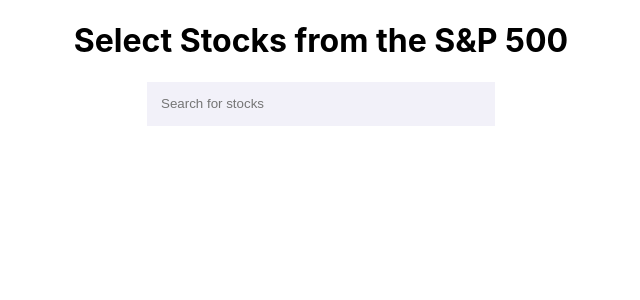
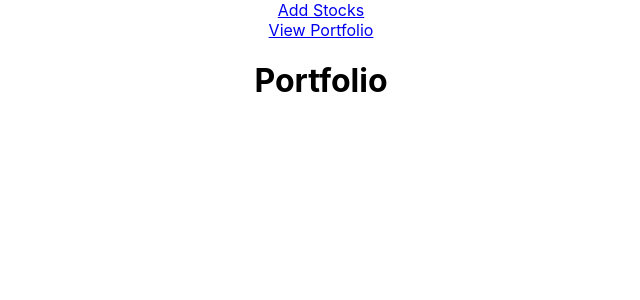
Before and after one commit to kanishkalikhanna/Portfolio-Theory-React-Python, a React (Create React App) app in the folder frontend/: page /portfolio in a window 1280 px wide. Shown: the top 300 px of the page, without its empty margins (319-959 px from the left). Built offline with nearby package versions, Linux system fonts and the light colour scheme.

Commit message:
added navbar and portfolio component

```diff
--- a/frontend/package.json
+++ b/frontend/package.json
@@ -9,6 +9,7 @@
     "react": "^17.0.1",
     "react-bootstrap-validation": "^0.1.11",
     "react-dom": "^17.0.1",
+    "react-router-dom": "^5.2.0",
     "react-scripts": "4.0.1",
     "web-vitals": "^0.2.4"
   },
--- a/frontend/src/App.js
+++ b/frontend/src/App.js
@@ -1,5 +1,9 @@
 import './App.css';
 import SearchStocks from './components/SearchStocks';
+import Navbar from './components/Navbar';
+import Portfolio from './components/Portfolio';
+import { BrowserRouter as Router, Route} from "react-router-dom";
+
 
 /**
  *
@@ -10,9 +14,15 @@
 
 function App() {
   return (
-    <div className="App">
-        <SearchStocks/>
-    </div>
+    <Router>
+        <div className="App">
+          <Navbar />
+          <Route path="/" exact component={SearchStocks} />
+          <Route path="/portfolio" component={Portfolio} />
+          {/* <Route path="/mvp" component={CreateExercise} />
+          <Route path="/orp" component={CreateUser} />    */}
+        </div>
+    </Router>
   );
 }
 
--- /dev/null
+++ b/frontend/src/components/Navbar.js
@@ -0,0 +1,16 @@
+import React, { Component } from 'react';
+import { Link } from 'react-router-dom';
+
+export default class Navbar extends Component {
+
+  render() {
+    return (
+
+        <div>
+            <Link to="/" className="nav-link">Add Stocks</Link>
+            <br></br>
+            <Link to="/portfolio" className="nav-link">View Portfolio</Link>
+        </div>
+    );
+  }
+}
--- /dev/null
+++ b/frontend/src/components/Portfolio.js
@@ -0,0 +1,20 @@
+import React from 'react';
+
+const Portfolio = ({PortfolioStocks=[]}) => {
+  return (
+    <div>
+        <h1>Portfolio</h1>
+        { PortfolioStocks.map((data, index) => {
+            if (data) {
+                return (
+                    <div key={data}>
+                        <h2>{data.description}</h2>
+                    </div>
+                )
+            }
+        })}
+    </div>
+  );
+}
+
+export default Portfolio
--- a/frontend/src/components/SearchStocks.js
+++ b/frontend/src/components/SearchStocks.js
@@ -17,6 +17,13 @@
      setstockList(filtered);
   }
 
+  /*
+    Add the stock to portfolio list
+    remove stock from stock list default
+  */
+  function handleAddingStock() {
+  }
+
   return (
         <div>
             <h1>Select Stocks from the S&P 500</h1>
@@ -27,7 +34,7 @@
             <StockList stockList={stockList}/>
             {stockList.length === 1 &&
                 <div>
-                    <Button color = "green" variant="success" className="btn-primary">
+                    <Button color = "green" variant="success" className="btn-primary" onClick = {handleAddingStock()}>
                         Add {stockList[0].ticker} To Portfolio
                     </Button>
                 </div>
```
Also changed, not shown: 1 other file (tests, documents, lock files or other folders).
